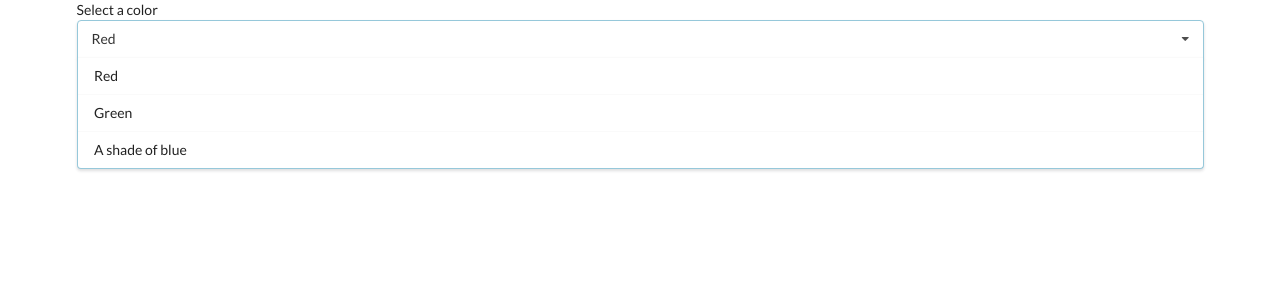
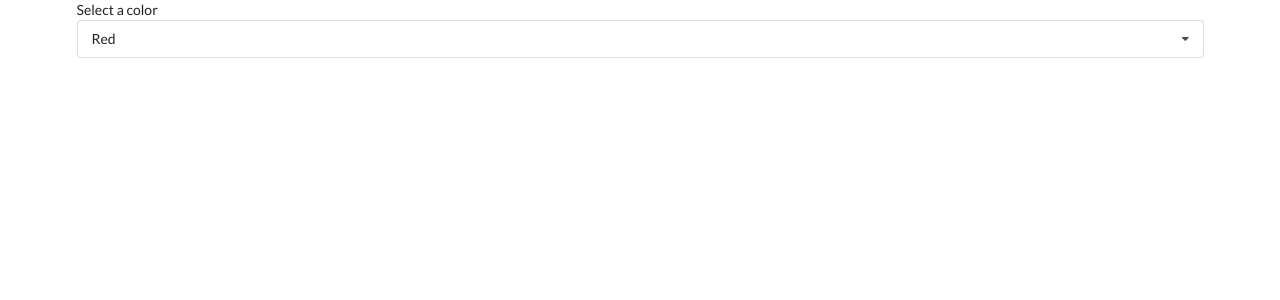
Before and after one commit to raksh543/widgets, a React (Create React App) app: page / in a window 1280 px wide. Shown: the top 300 px of the page. Built offline with nearby package versions, Linux system fonts and the light colour scheme.

Commit message:
adding toogle to dropdown

```diff
--- a/src/components/Dropdown.js
+++ b/src/components/Dropdown.js
@@ -1,8 +1,12 @@
-import React from 'react';
+import React, { useState } from 'react';
 
 const Dropdown = ({options, selected, onSelectedChange}) => {
+    const [open, setOpen] = useState(false);
 
     const renderedOptions = options.map((option)=>{
+        if (option.value === selected.value){
+            return null;
+        }
         return(
             <div key={option.value} className="item" onClick={() => onSelectedChange(option)}>
                 {option.label}
@@ -15,10 +19,10 @@
                 <div className="label">
                     Select a color
                 </div>
-                <div className="ui selection dropdown visible active">
+                <div onClick={()=>setOpen(!open)} className={`ui selection dropdown ${open ? 'visible active' : ''}`}>
                     <i className="dropdown icon"></i>
                     <div className="text">{selected.label}</div>
-                    <div className="menu visible transition">
+                    <div className={`menu ${open ? 'visible transition' : ''}`}>
                         {renderedOptions}
                     </div>
                 </div>
```
